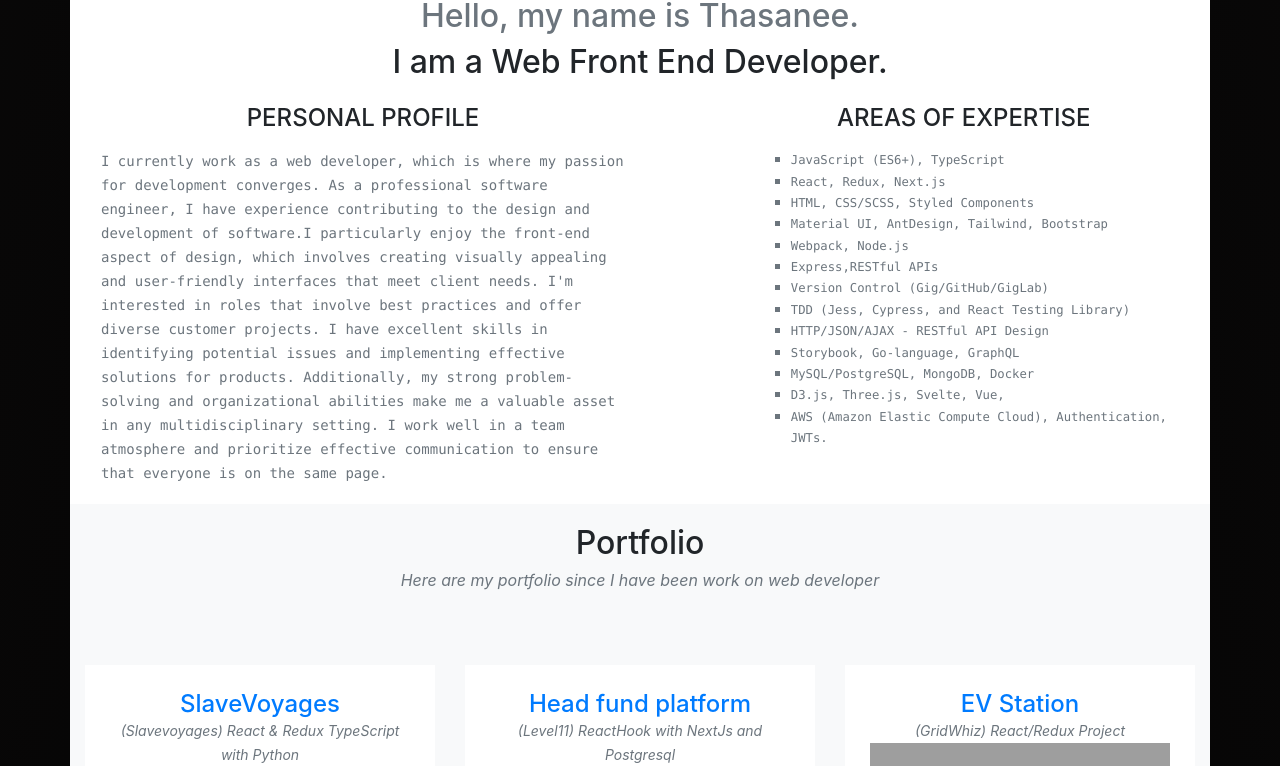
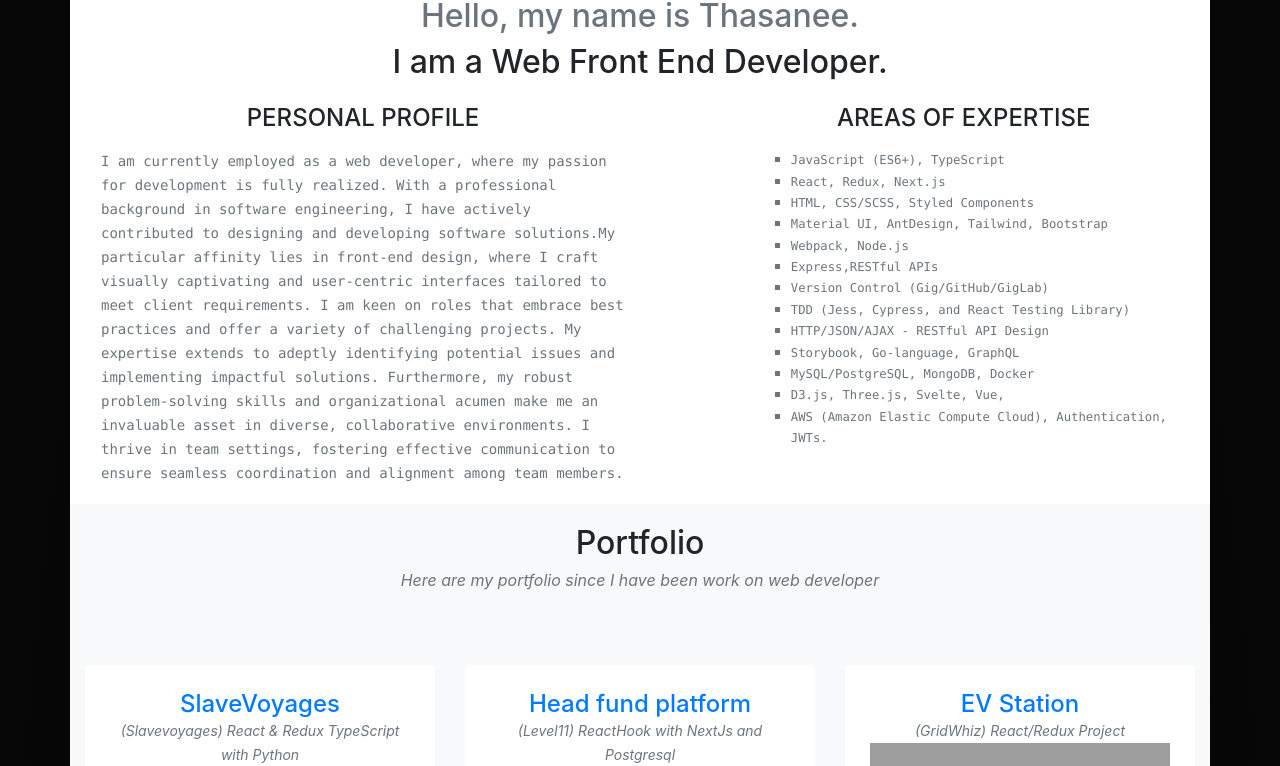
Before and after one commit to Meowmerry/Portfolio-by-Vue3, a Vue app: page / in a window 1280 px wide. Shown: the part 823-1589 px from the top of the page. Built offline with nearby package versions, Linux system fonts and the light colour scheme; grey boxes are pictures that could not be loaded.

Commit message:
add work experience

```diff
--- a/src/components/About.vue
+++ b/src/components/About.vue
@@ -13,17 +13,17 @@
         <div class="col-lg-6 pl-3">
           <h4 class="service-heading text-center">PERSONAL PROFILE</h4>
           <code
-            class="text-muted">I currently work as a web developer, which is where my passion for development converges. </code>
+            class="text-muted">I am currently employed as a web developer, where my passion for development is fully realized.  </code>
           <code
-            class="text-muted"> As a professional software engineer, I have experience contributing to the design and development of software.</code>
+            class="text-muted">With a professional background in software engineering, I have actively contributed to designing and developing software solutions.</code>
           <code
-            class="text-muted">I particularly enjoy the front-end aspect of design, which involves creating visually appealing and user-friendly interfaces that meet client needs. </code>
+            class="text-muted">My particular affinity lies in front-end design, where I craft visually captivating and user-centric interfaces tailored to meet client requirements. </code>
           <code
-            class="text-muted"> I'm interested in roles that involve best practices and offer diverse customer projects. </code>
-          <code class="text-muted"> I have excellent skills in identifying potential issues and implementing effective solutions for products. Additionally, my strong problem-solving and organizational abilities make me a valuable asset in any multidisciplinary setting.
+            class="text-muted">I am keen on roles that embrace best practices and offer a variety of challenging projects. My expertise extends to adeptly identifying potential issues and implementing impactful solutions. </code>
+          <code class="text-muted">Furthermore, my robust problem-solving skills and organizational acumen make me an invaluable asset in diverse, collaborative environments.
   </code>
           <code class="text-muted">
-              I work well in a team atmosphere and prioritize effective communication to ensure that everyone is on the same page.
+            I thrive in team settings, fostering effective communication to ensure seamless coordination and alignment among team members.
   </code>
         </div>
         <div class="col-lg-1"></div>
--- a/src/components/WorkExperience.vue
+++ b/src/components/WorkExperience.vue
@@ -10,7 +10,29 @@
       <div class="row">
         <div class="col-lg-12">
           <ul class="timeline">
-            <li>
+
+            <li >
+              <div class="timeline-image">
+                <img class="rounded-circle img-fluid"   />
+              </div>
+              <div class="timeline-panel">
+                <div class="timeline-heading">
+                  <h4>May 2023 - Present</h4>
+                  <h3 class="subheading">Rice University</h3>
+                  <h5>Frontend Developer</h5>
+                </div>
+                <div class="timeline-body">
+                  <ul class="b">
+                    <li><code>Led the setup and development of the frontend SlaveVoyage project, resulting in a 25% performance boost by optimizing code and enhancing user experience.</code></li>
+                    <li><code>Built a robust and scalable frontend architecture using React TypeScript, resulting in a 20% improvement in development efficiency.</code></li>
+                    <li><code>Engineered a streamlined Redux-based state management solution, enhancing data flow and drastically simplifying the project's application architecture.</code></li>
+                    <li><code>Spearheaded the development of user-centric UIs, specifically focusing on the Networks Graph and Estimate feature, driving a 30% growth in user retention and a 20% rise in customer satisfaction.</code></li>
+                    <li><code>Implemented an intuitive modal network graph and map features using React and d3.js, enhancing user understanding by visually representing voyages, slaves, and enslavers for an enriched and interactive experience.</code></li>
+                  </ul>
+                </div>
+              </div>
+            </li>
+            <li class="timeline-inverted">
               <div class="timeline-image">
                 <img class="rounded-circle img-fluid"   />
               </div>
@@ -35,7 +57,7 @@ to prepare for rapid scaling and optimized debugging and maintainability of code
               </div>
             </li>
 
-            <li class="timeline-inverted">
+            <li >
               <div class="timeline-image">
                 <img class="rounded-circle img-fluid"   />
               </div>
@@ -57,7 +79,7 @@ intuitive page routing, and SEO-friendly static-site generation.</code></li>
                 </div>
               </div>
             </li>
-            <li >
+            <li class="timeline-inverted">
               <div class="timeline-image">
                 <img class="rounded-circle img-fluid"   />
               </div>
@@ -69,19 +91,16 @@ intuitive page routing, and SEO-friendly static-site generation.</code></li>
                 </div>
                 <div class="timeline-body">
                   <ul class="b">
-                    <li><code>Take advantage of React Hooks and Context API for accessible state management to support the state of functional components influenced by asynchronous data fetching as a measure to prevent unnecessary rendering.</code></li>
-                    <li><code>Collaborate cross-functionally with the design and back-end teams to develop the front-end application data flow.</code></li>
-                    <li><code>Optimized React-Router with dynamic client-side routing integrating public and private routes for controlling user
-access of nested views and standardizing the user behavior and application structure resulting in overall minimized
+                    <li><code>Engineered efficient state management with React Hooks, enhancing functional components responsiveness during asynchronous data fetching.</code></li>
+                    <li><code>Optimized React-Router for dynamic client-side routing, streamlining public and private routes, minimizing server calls, and ensuring a standardized user experience.</code></li>
+                    <li><code>Spearheaded a responsive iEnergyWhiz website, unifying user interfaces across desktops, tablets, and mobile devices using React.js.
 server calls.</code></li>
-                    <li><code>Worked on responsive design and elaborated a single iEnergyWhiz responsive website that could be served to desktop,
-Tablets, and mobile users using React.js.</code></li>
-                    <li><code>Conducted code peer reviews with teammates to ensure software solutions elevated client-side experience.</code></li>
+                    <li><code>Collaborated closely with UX/UI designers to craft visually compelling applications meeting user requirements.</code></li>
                   </ul>
                 </div>
               </div>
             </li>
-            <li class="timeline-inverted">
+            <li >
               <div class="timeline-image">
                 <img class="rounded-circle img-fluid"   />
               </div>
```
